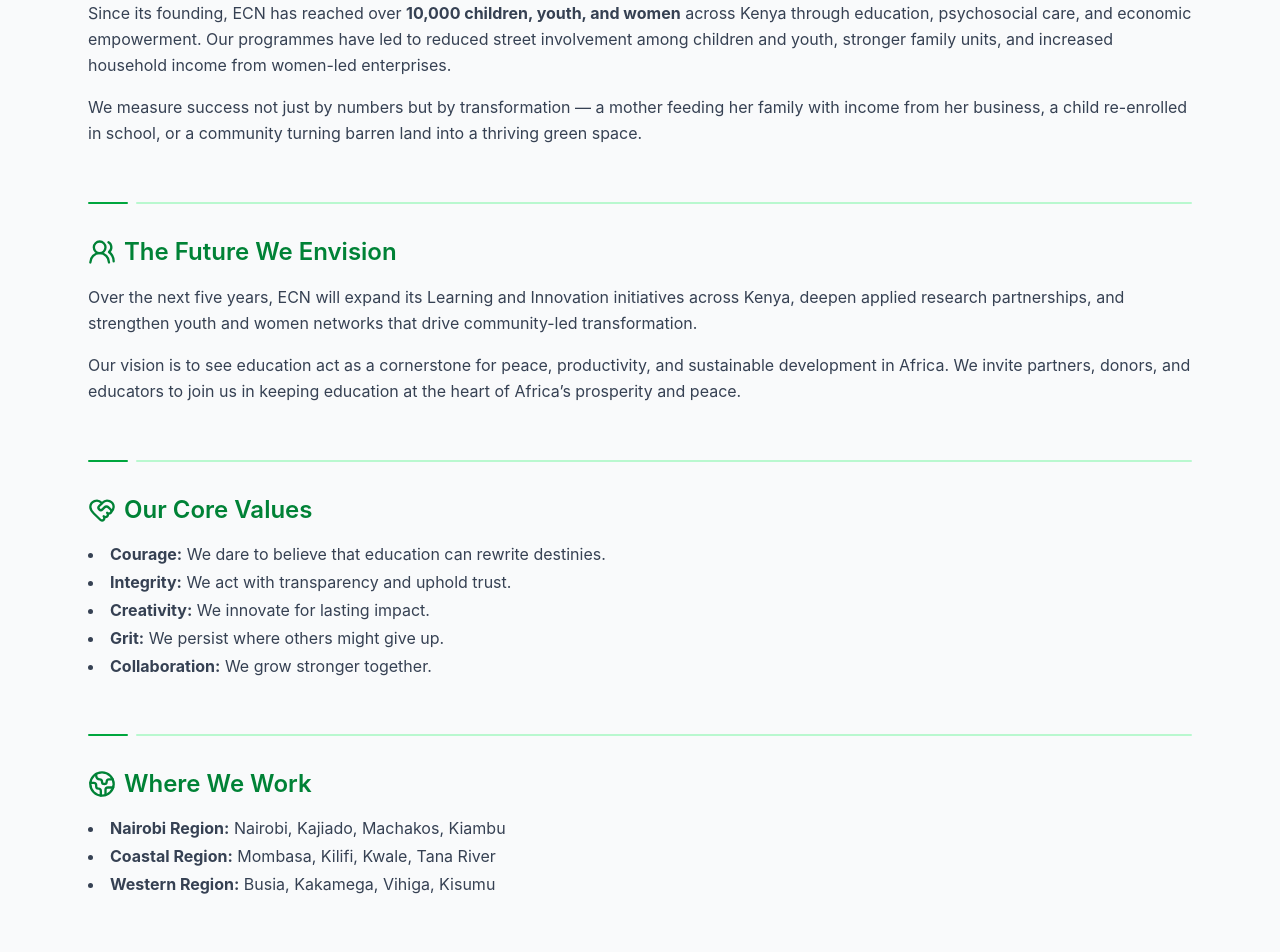
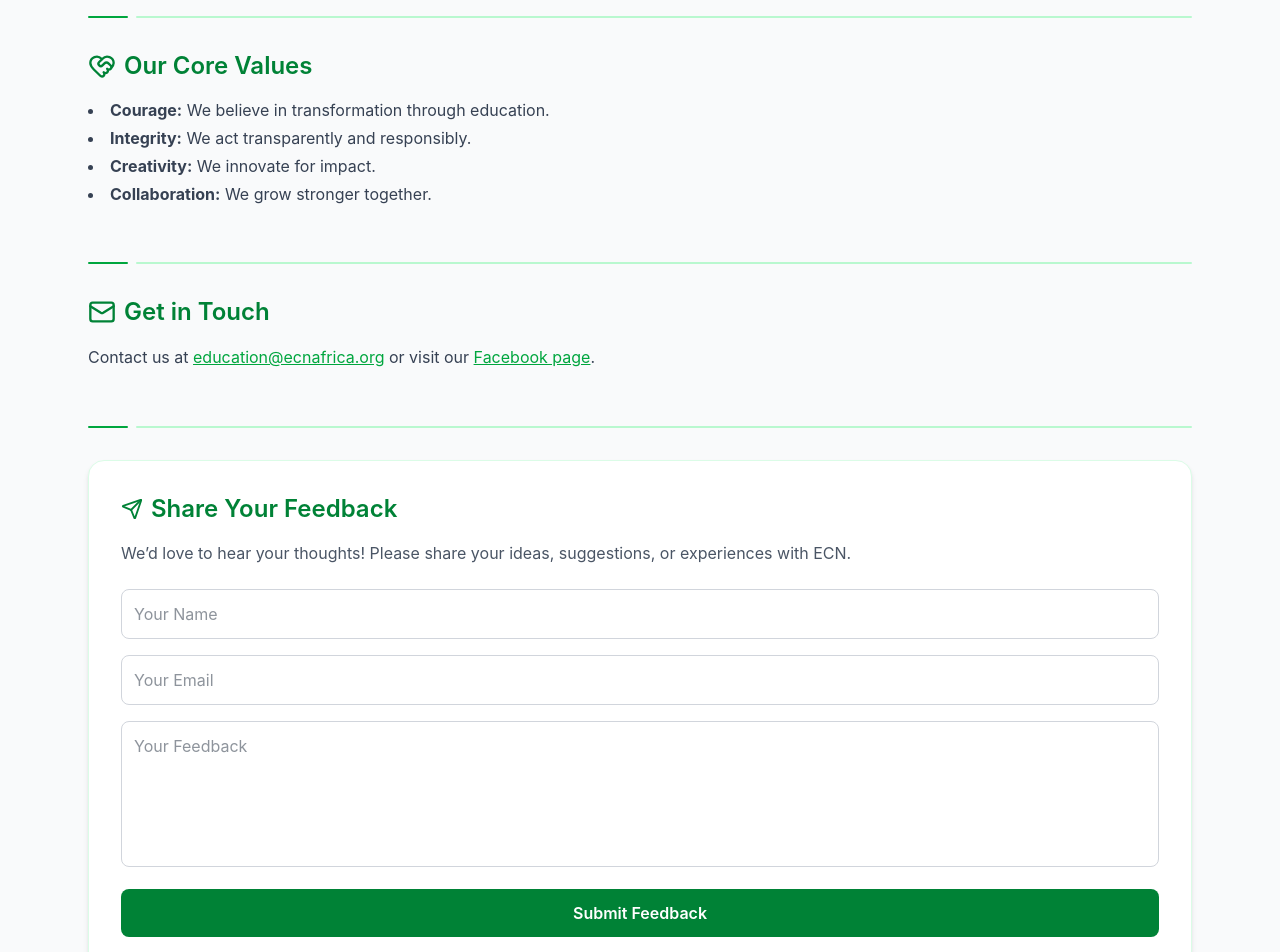
Before and after one commit to steph10920/ecnafrica, a React (Vite) app: page /about in a window 1280 px wide. Shown: the part 740-1692 px from the top of the page. Built offline with nearby package versions, Linux system fonts and the light colour scheme.

Commit message:
added feedback form in about us

```diff
--- a/src/pages/About.jsx
+++ b/src/pages/About.jsx
@@ -1,9 +1,14 @@
-import React, { Suspense, lazy } from "react";
-import { BookOpen, Globe2, HeartHandshake, Users2, Mail } from "lucide-react"; // Lucide icons
+import React, { Suspense, lazy, useState } from "react";
+import { motion, AnimatePresence } from "framer-motion";
+import { BookOpen, Globe2, HeartHandshake, Users2, Mail, Send, CheckCircle } from "lucide-react";
 
 const Footer = lazy(() => import("../components/Footer"));
 
 export default function About() {
+  const [result, setResult] = useState("");
+  const [loading, setLoading] = useState(false);
+  const [showModal, setShowModal] = useState(false);
+
   const Divider = () => (
     <div className="flex items-center gap-2 my-8">
       <div className="h-[2px] w-10 bg-green-600 rounded"></div>
@@ -11,9 +16,44 @@ export default function About() {
     </div>
   );
 
+  const onSubmit = async (event) => {
+    event.preventDefault();
+    setLoading(true);
+    setResult("");
+
+    const formData = new FormData(event.target);
+    formData.append("access_key", "8991a49f-f857-4c3d-a172-389b3202ddbc");
+
+    try {
+      const response = await fetch("https://api.web3forms.com/submit", {
+        method: "POST",
+        body: formData,
+      });
+
+      const data = await response.json();
+      if (data.success) {
+        setResult("✅ Thank you! Your feedback has been sent successfully.");
+        event.target.reset();
+        setShowModal(true); // ✅ Show modal on success
+
+        // Auto-close modal after 4 seconds
+        setTimeout(() => {
+          setShowModal(false);
+        }, 4000);
+      } else {
+        console.error("Error:", data);
+        setResult("❌ Something went wrong. Please try again.");
+      }
+    } catch (error) {
+      console.error("Network Error:", error);
+      setResult("⚠️ Network error. Please check your connection.");
+    }
+
+    setLoading(false);
+  };
+
   return (
     <div className="min-h-screen flex flex-col bg-gray-50">
-      {/* 🔹 Main Content */}
       <main className="max-w-6xl mx-auto px-6 py-12 space-y-14 animate-fade-in">
         {/* ---------- INTRODUCTION ---------- */}
         <section>
@@ -37,7 +77,7 @@ export default function About() {
 
         <Divider />
 
-        {/* ---------- OUR APPROACH ---------- */}
+        {/* ---------- APPROACH ---------- */}
         <section>
           <div className="flex items-center gap-2 mb-4">
             <HeartHandshake className="text-green-700" size={28} />
@@ -51,17 +91,13 @@ export default function About() {
             We listen deeply to communities, learn collaboratively, and lead
             with compassion. Our strength-based approach values local wisdom and
             creativity while promoting gender equality, inclusivity, and
-            innovation. Education is not just what we do — it’s how we build
-            empowered, resilient communities across Africa.
+            innovation.
           </p>
-          <blockquote className="border-l-4 border-green-600 pl-4 italic text-gray-600">
-            “The future belongs to those who prepare for it today.” — Malcolm X
-          </blockquote>
         </section>
 
         <Divider />
 
-        {/* ---------- IMPACT & SUSTAINABILITY ---------- */}
+        {/* ---------- IMPACT ---------- */}
         <section>
           <div className="flex items-center gap-2 mb-4">
             <Globe2 className="text-green-700" size={28} />
@@ -71,41 +107,7 @@ export default function About() {
           </div>
           <p className="text-gray-700 mb-4 leading-relaxed">
             Since its founding, ECN has reached over{" "}
-            <strong>10,000 children, youth, and women</strong> across Kenya
-            through education, psychosocial care, and economic empowerment.
-            Our programmes have led to reduced street involvement among children
-            and youth, stronger family units, and increased household income from
-            women-led enterprises.
-          </p>
-          <p className="text-gray-700 mb-4 leading-relaxed">
-            We measure success not just by numbers but by transformation — a
-            mother feeding her family with income from her business, a child
-            re-enrolled in school, or a community turning barren land into a
-            thriving green space.
-          </p>
-        </section>
-
-        <Divider />
-
-        {/* ---------- FUTURE VISION ---------- */}
-        <section>
-          <div className="flex items-center gap-2 mb-4">
-            <Users2 className="text-green-700" size={28} />
-            <h2 className="text-2xl font-semibold text-green-700">
-              The Future We Envision
-            </h2>
-          </div>
-          <p className="text-gray-700 mb-4 leading-relaxed">
-            Over the next five years, ECN will expand its Learning and
-            Innovation initiatives across Kenya, deepen applied research
-            partnerships, and strengthen youth and women networks that drive
-            community-led transformation.
-          </p>
-          <p className="text-gray-700 mb-4 leading-relaxed">
-            Our vision is to see education act as a cornerstone for peace,
-            productivity, and sustainable development in Africa. We invite
-            partners, donors, and educators to join us in keeping education at
-            the heart of Africa’s prosperity and peace.
+            <strong>10,000 children, youth, and women</strong> across Kenya.
           </p>
         </section>
 
@@ -118,45 +120,10 @@ export default function About() {
             <h2 className="text-2xl font-semibold text-green-700">Our Core Values</h2>
           </div>
           <ul className="list-disc list-inside text-gray-700 space-y-1">
-            <li>
-              <strong>Courage:</strong> We dare to believe that education can
-              rewrite destinies.
-            </li>
-            <li>
-              <strong>Integrity:</strong> We act with transparency and uphold
-              trust.
-            </li>
-            <li>
-              <strong>Creativity:</strong> We innovate for lasting impact.
-            </li>
-            <li>
-              <strong>Grit:</strong> We persist where others might give up.
-            </li>
-            <li>
-              <strong>Collaboration:</strong> We grow stronger together.
-            </li>
-          </ul>
-        </section>
-
-        <Divider />
-
-        {/* ---------- REGIONS ---------- */}
-        <section>
-          <div className="flex items-center gap-2 mb-4">
-            <Globe2 className="text-green-700" size={28} />
-            <h2 className="text-2xl font-semibold text-green-700">Where We Work</h2>
-          </div>
-          <ul className="list-disc list-inside text-gray-700 space-y-1">
-            <li>
-              <strong>Nairobi Region:</strong> Nairobi, Kajiado, Machakos,
-              Kiambu
-            </li>
-            <li>
-              <strong>Coastal Region:</strong> Mombasa, Kilifi, Kwale, Tana River
-            </li>
-            <li>
-              <strong>Western Region:</strong> Busia, Kakamega, Vihiga, Kisumu
-            </li>
+            <li><strong>Courage:</strong> We believe in transformation through education.</li>
+            <li><strong>Integrity:</strong> We act transparently and responsibly.</li>
+            <li><strong>Creativity:</strong> We innovate for impact.</li>
+            <li><strong>Collaboration:</strong> We grow stronger together.</li>
           </ul>
         </section>
 
@@ -172,28 +139,106 @@ export default function About() {
             Contact us at{" "}
             <a
               href="mailto:education@ecnafrica.org"
-              className="text-green-600 underline hover:text-green-800 transition-colors"
+              className="text-green-600 underline hover:text-green-800"
             >
               education@ecnafrica.org
             </a>{" "}
-            or visit{" "}
+            or visit our{" "}
             <a
               href="https://www.facebook.com/elimucommunitynetwork/"
               target="_blank"
               rel="noopener noreferrer"
-              className="text-green-600 underline hover:text-green-800 transition-colors"
+              className="text-green-600 underline hover:text-green-800"
             >
-              our Facebook page
+              Facebook page
             </a>
             .
           </p>
         </section>
+
+        <Divider />
+
+        {/* ---------- FEEDBACK FORM (Web3Forms) ---------- */}
+        <section className="bg-white p-6 md:p-8 rounded-2xl shadow-md border border-green-100">
+          <h2 className="text-2xl font-semibold text-green-700 mb-4 flex items-center gap-2">
+            <Send size={22} className="text-green-700" /> Share Your Feedback
+          </h2>
+          <p className="text-gray-600 mb-6">
+            We’d love to hear your thoughts! Please share your ideas, suggestions, or experiences with ECN.
+          </p>
+
+          <form onSubmit={onSubmit} className="space-y-4">
+            <input
+              type="text"
+              name="name"
+              placeholder="Your Name"
+              required
+              className="w-full border border-gray-300 rounded-lg p-3 focus:ring-2 focus:ring-green-600 outline-none"
+            />
+            <input
+              type="email"
+              name="email"
+              placeholder="Your Email"
+              required
+              className="w-full border border-gray-300 rounded-lg p-3 focus:ring-2 focus:ring-green-600 outline-none"
+            />
+            <textarea
+              name="message"
+              placeholder="Your Feedback"
+              required
+              rows="5"
+              className="w-full border border-gray-300 rounded-lg p-3 focus:ring-2 focus:ring-green-600 outline-none resize-none"
+            ></textarea>
+
+            <button
+              type="submit"
+              disabled={loading}
+              className={`w-full flex justify-center items-center gap-2 bg-green-700 text-white font-semibold px-6 py-3 rounded-lg transition-all ${
+                loading ? "opacity-70 cursor-not-allowed" : "hover:bg-green-800"
+              }`}
+            >
+              {loading ? "Sending..." : "Submit Feedback"}
+            </button>
+          </form>
+        </section>
       </main>
 
+      {/* ---------- FEEDBACK SUCCESS MODAL ---------- */}
+      <AnimatePresence>
+        {showModal && (
+          <motion.div
+            initial={{ opacity: 0 }}
+            animate={{ opacity: 1 }}
+            exit={{ opacity: 0 }}
+            className="fixed inset-0 bg-black bg-opacity-40 flex justify-center items-center z-50"
+            onClick={() => setShowModal(false)}
+          >
+            <motion.div
+              initial={{ scale: 0.8, opacity: 0 }}
+              animate={{ scale: 1, opacity: 1 }}
+              exit={{ scale: 0.8, opacity: 0 }}
+              className="bg-white rounded-2xl shadow-lg p-8 w-[90%] md:w-[400px] text-center"
+            >
+              <CheckCircle size={60} className="text-green-600 mx-auto mb-4" />
+              <h3 className="text-2xl font-semibold text-green-700 mb-2">
+                Thank You!
+              </h3>
+              <p className="text-gray-600 mb-4">
+                Your feedback has been received successfully. We appreciate your input!
+              </p>
+              <button
+                onClick={() => setShowModal(false)}
+                className="bg-green-700 text-white px-5 py-2 rounded-lg hover:bg-green-800 transition"
+              >
+                Close
+              </button>
+            </motion.div>
+          </motion.div>
+        )}
+      </AnimatePresence>
+
       {/* ---------- FOOTER ---------- */}
-      <Suspense
-        fallback={<div className="text-center py-4 text-gray-500">Loading footer...</div>}
-      >
+      <Suspense fallback={<div className="text-center py-4 text-gray-500">Loading footer...</div>}>
         <Footer />
       </Suspense>
     </div>
```
